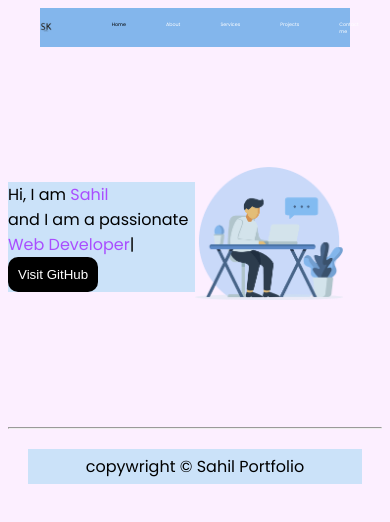
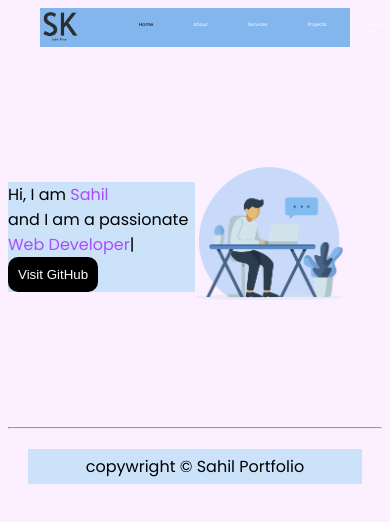
Before and after one commit to Sahil423Khan/Sahil-Portfolio, a plain HTML site: page index.html in a window 390 px wide. Drawn offline with nearby package versions, Linux system fonts and the light colour scheme.

Commit message:
Update index.css

```diff
--- a/index.css
+++ b/index.css
@@ -219,7 +219,7 @@ footer {
   }
   .logo img{
 
-   height: 3vw;
+   height: 10vw;
    display: flex;
    justify-content: center;
    justify-items: center;
```
